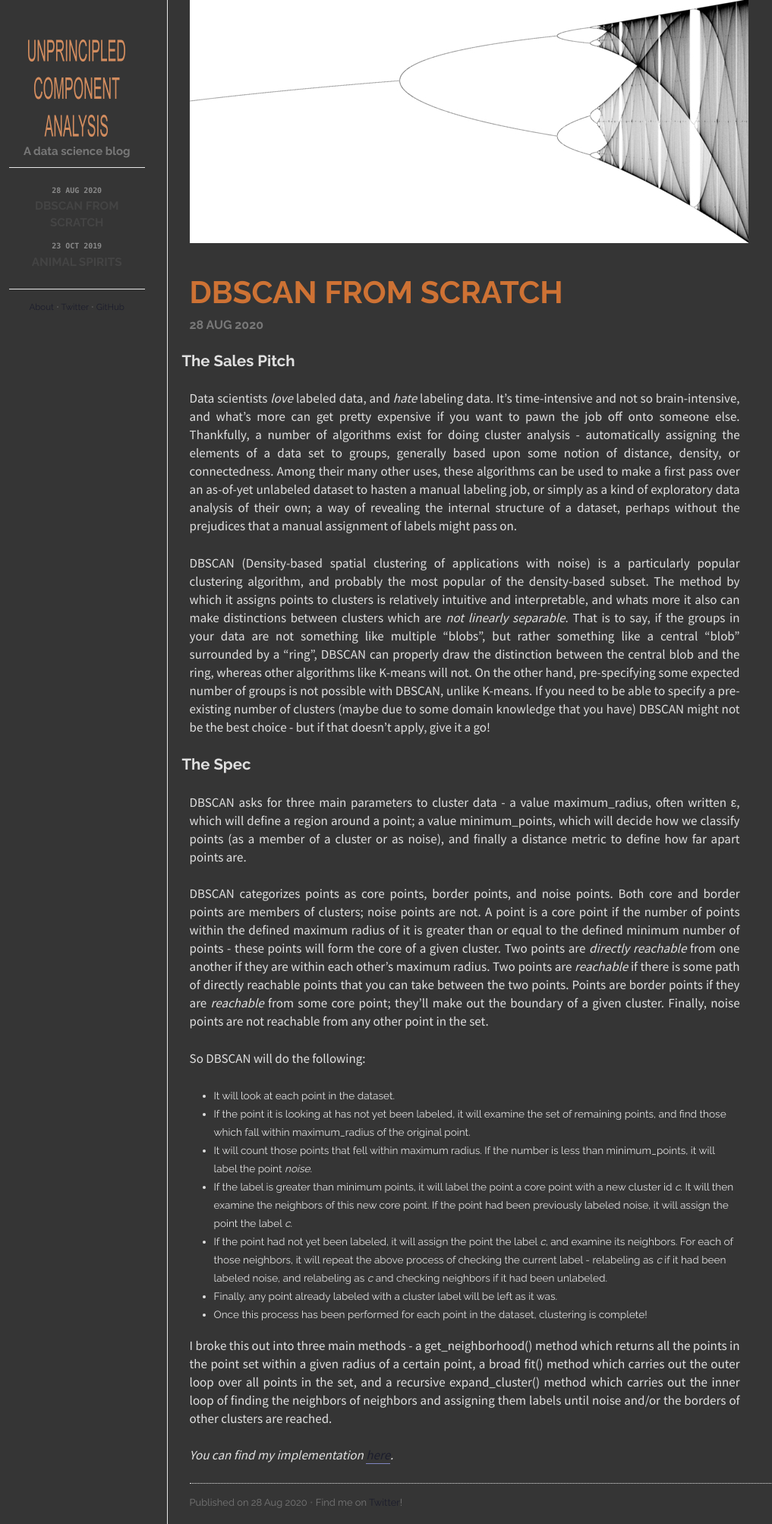
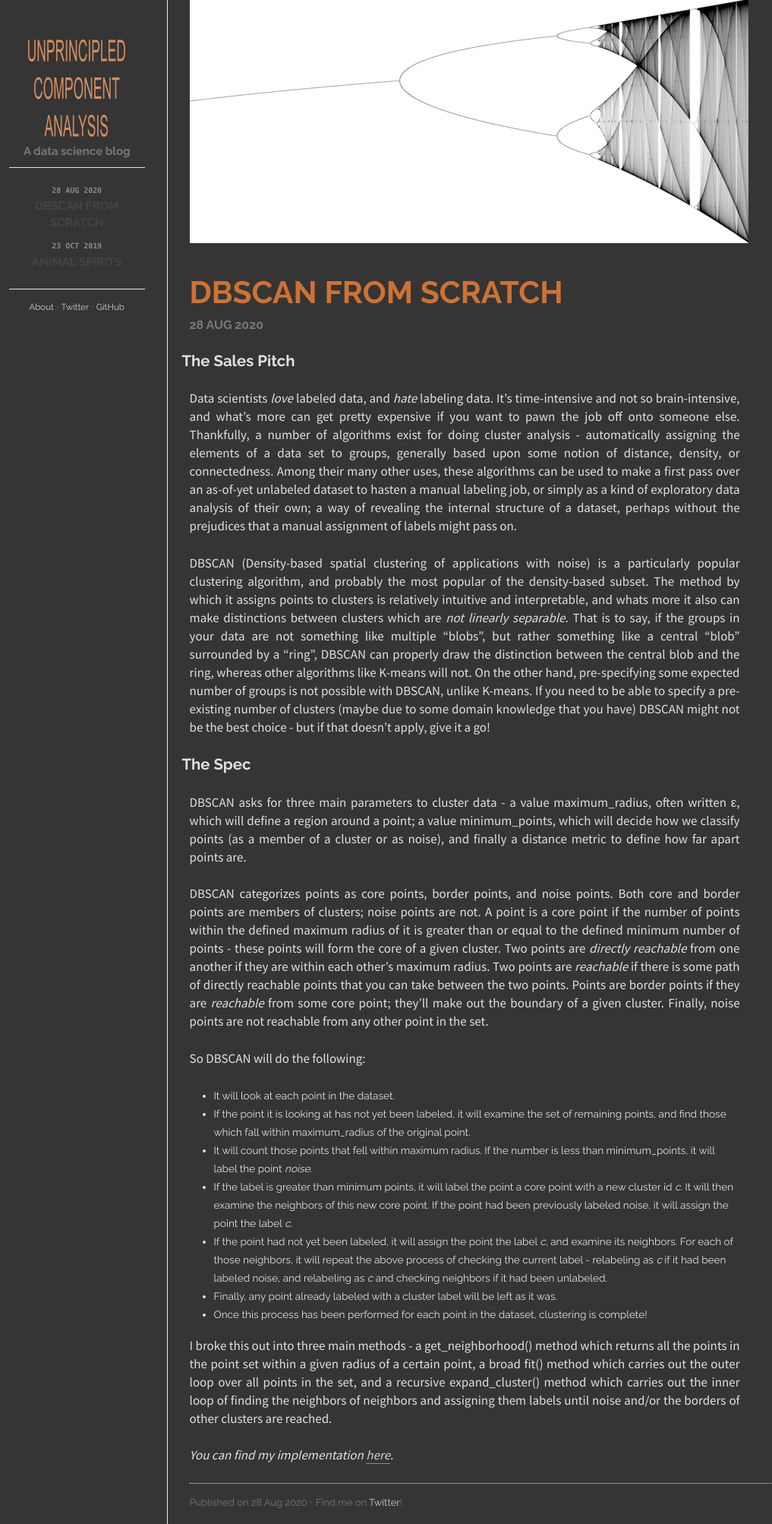
Before and after one commit to crsanderford/crsanderford.github.io, a Jekyll site: the page built from index.html, in a window 1280 px wide. Shown: the whole page at 76% size, without its empty margins (138-1155 px from the left). Built offline with Jekyll 4.4.1, drawn with Linux system fonts in a browser that asks for light colours.

Commit message:
link coloring?

```diff
--- a/css/main.css
+++ b/css/main.css
@@ -25,7 +25,7 @@ body {
 }
 
 a {
-  color: #1c1d2c;
+  color: #cecdcb;
   text-decoration: none;
   border: none;
 }
```
